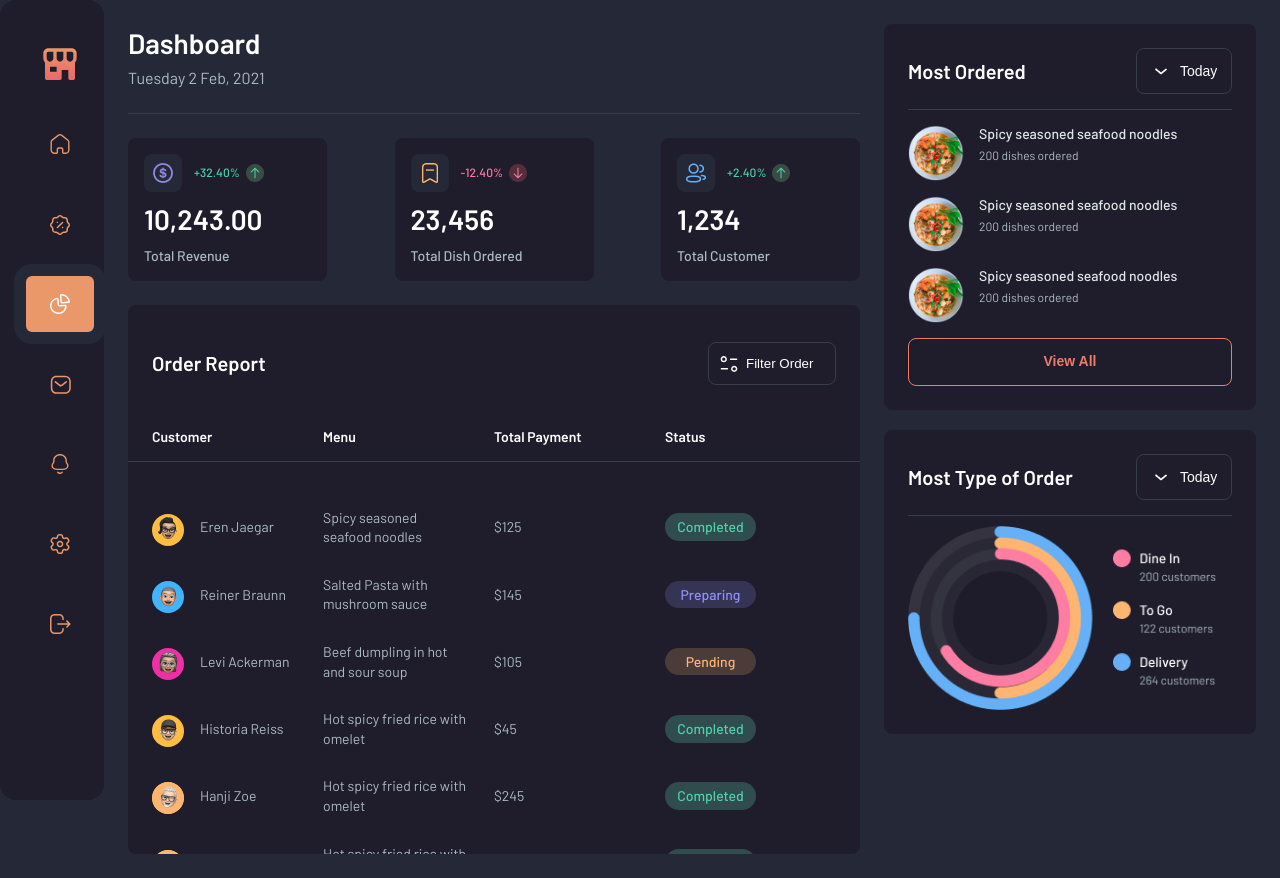
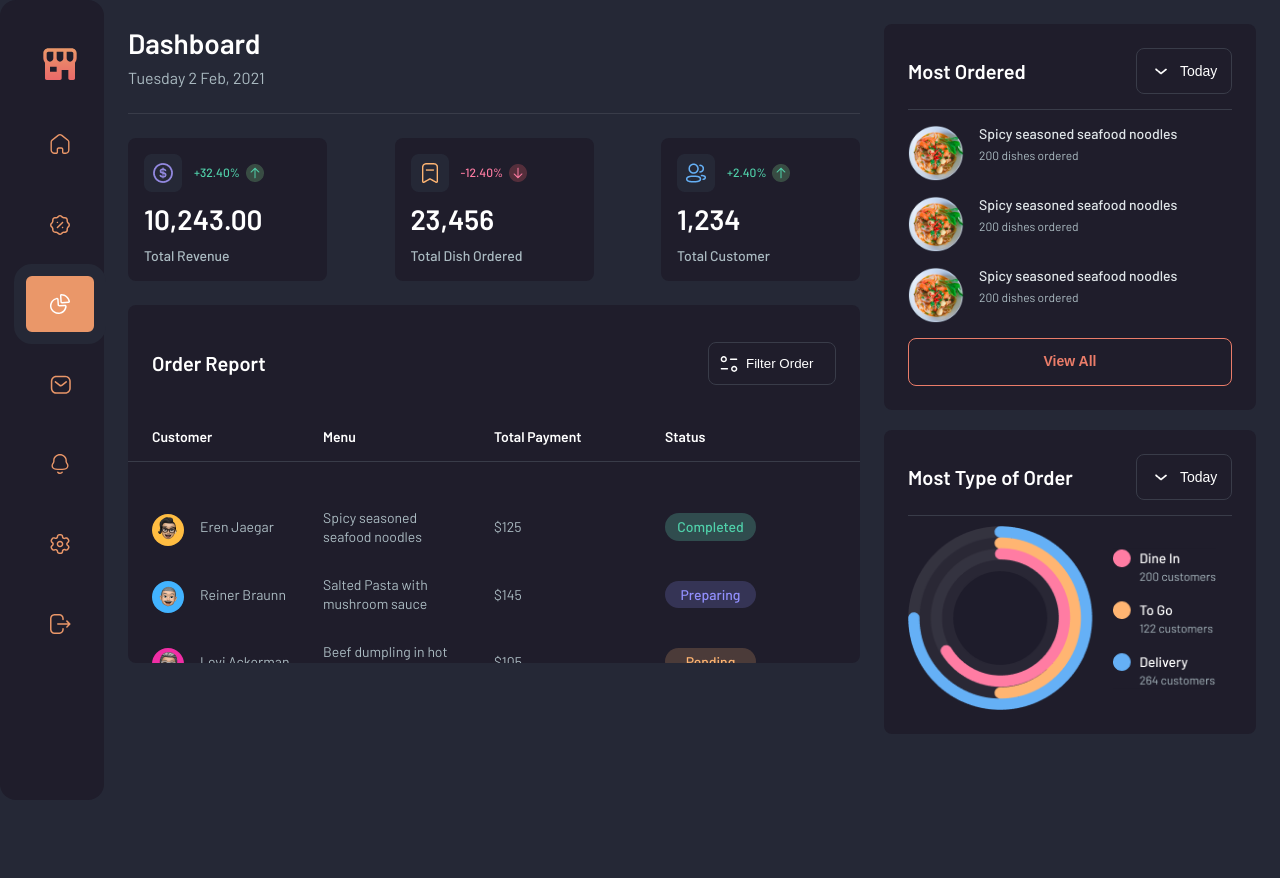
Before and after one commit to rashidbek-xoldarov/food-poos-team, a React (Create React App) app: page /dashboard in a window 1280 px wide. After the commit the page ends 800 px from the top, so only its background shows below. Built offline with nearby package versions, Linux system fonts and the light colour scheme.

Commit message:
Bug fixed

```diff
--- a/src/Pages/Home/Order/OrderReport.scss
+++ b/src/Pages/Home/Order/OrderReport.scss
@@ -46,7 +46,7 @@
 }
 
 .customers_list {
-  height: 376px;
+  height: 185px;
   list-style: none;
   margin: 0;
   padding: 16px 24px;
```
Also changed, not shown: src/App.js (+1 -13 lines), src/components/Muhammadbek's/pagesInner/HotDishes.js (deleted, +0 -8 lines).
